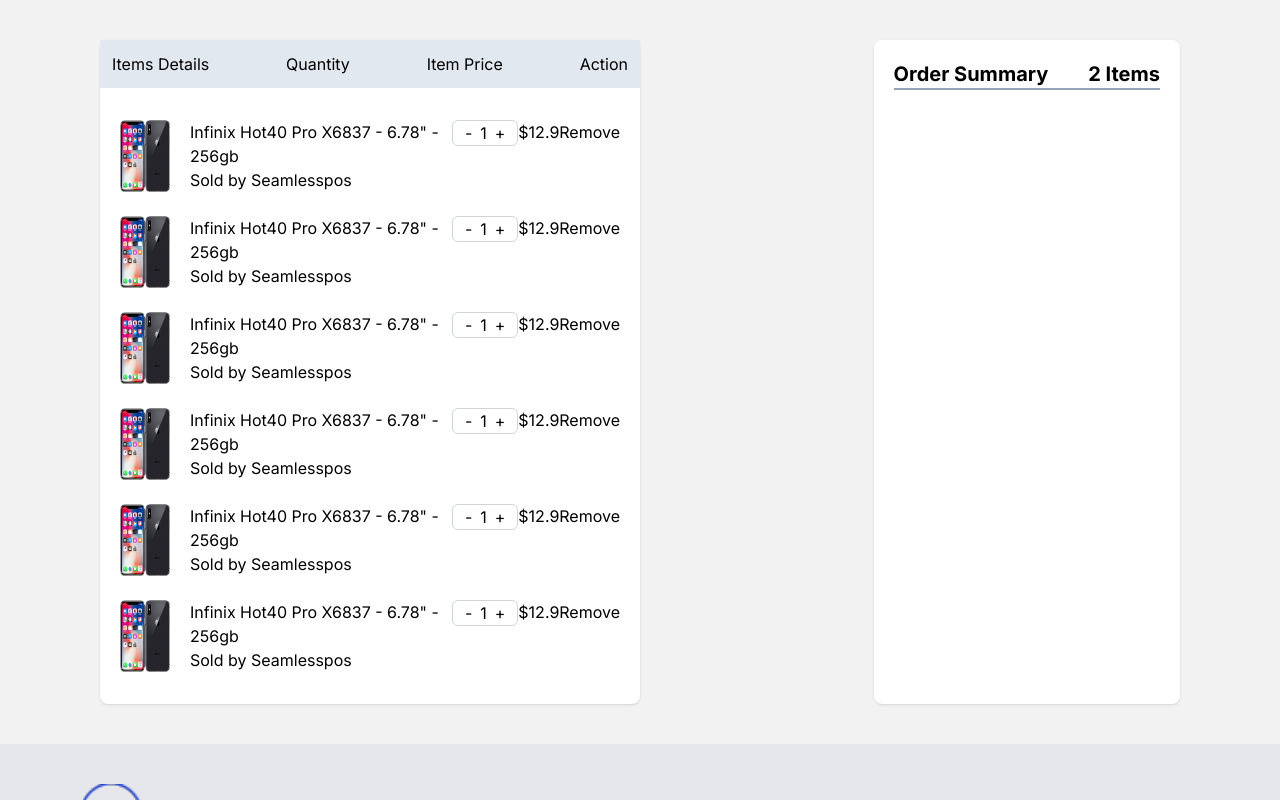
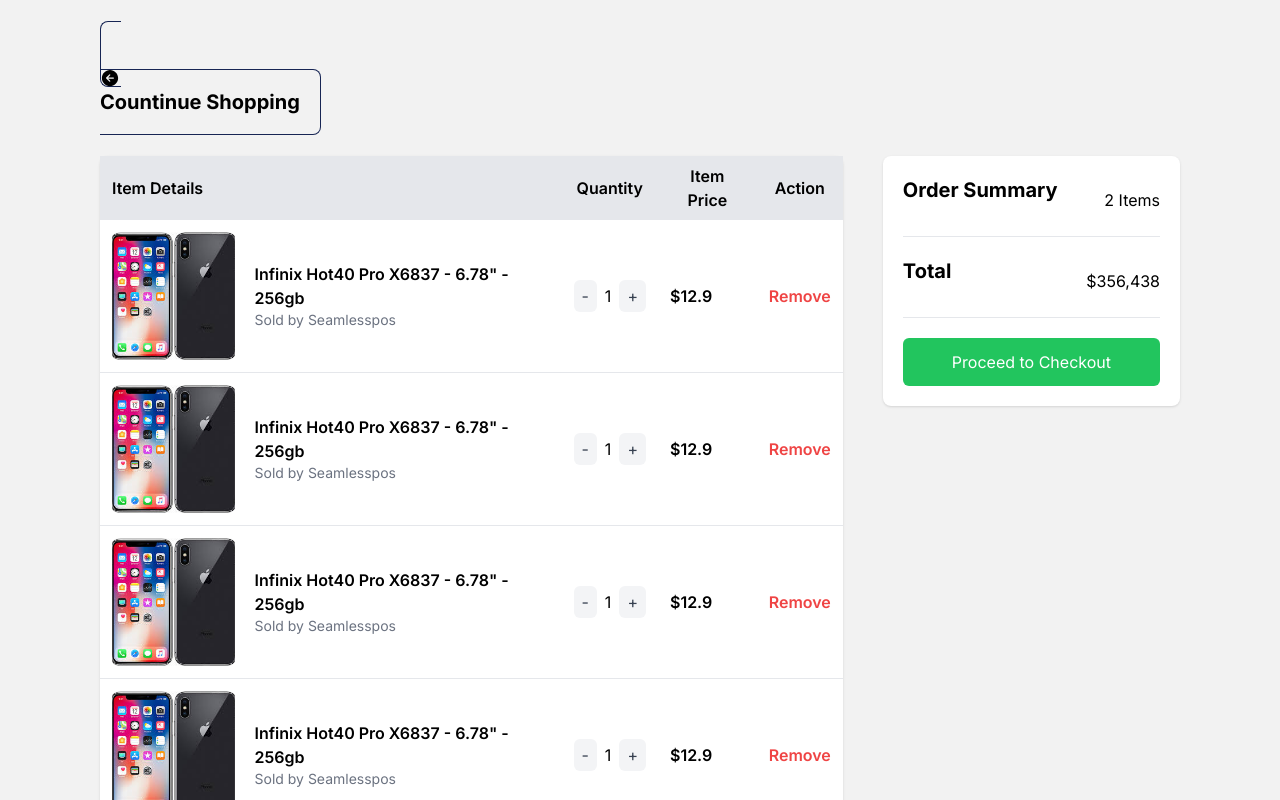
Before and after one commit to oluwaseyi9325/seamlesspos, a Next.js app: page /cart in a window 1280 px wide. Shown: the top 800 px of the page. Built offline with nearby package versions, Linux system fonts and the light colour scheme.

Commit message:
adjust the list of cart box to table

```diff
--- a/src/app/(routes)/cart/page.tsx
+++ b/src/app/(routes)/cart/page.tsx
@@ -87,61 +87,137 @@
 
 
 
-import Image from 'next/image'
-import React from 'react'
+// import Image from 'next/image'
+// import React from 'react'
 
-function page() {
+// function page() {
+//     return (
+//         <div className='px-3 md:px-[100px]'>
+//             <section className='md:flex justify-between gap-10 my-10'>
+//                 <div className='bg-white md:w-1/2 w-full rounded-lg shadow '>
+//                     <div className='bg-slate-200 p-2 flex justify-between p-3'>
+//                         <span>Items Details</span>
+//                         <span>Quantity</span>
+//                         <span>Item Price</span>
+//                         <span>Action</span>
+//                     </div>
+//                     <div className='p-5'>
+//                         {
+//                             [1, 2, 3, 4, 6, 7].map((val, i) => {
+//                                 return (
+//                                     <div className='flex justify-between py-3'>
+//                                         <div className='flex justify-between gap-5'>
+//                                             <Image width={50} src={require("../../assets/download (1).jpeg")} alt='' />
+//                                             <div>
+//                                                 <span>Infinix Hot40 Pro X6837 - 6.78" - 256gb</span>
+//                                                 <span className='block'>Sold by Seamlesspos</span>
+//                                             </div>
+//                                         </div>
+//                                         <div>
+//                                             <div className="border border-gray-300 rounded-md flex items-center px-3">
+//                                                 <button className="focus:outline-none">-</button>
+//                                                 <span className="mx-2">1</span>
+//                                                 <button className="focus:outline-none">+</button>
+//                                             </div>
+//                                         </div>
+//                                         <div>
+//                                             $12.9
+//                                         </div>
+//                                         <div>
+//                                             Remove
+//                                         </div>
+//                                     </div>
+//                                 )
+//                             })
+//                         }
+//                     </div>
+//                 </div>
+//                 <div className='bg-white p-5 rounded-lg shadow'>
+//                     <h3 className='flex gap-10 justify-around font-bold text-xl'>
+//                         <span>Order Summary</span>
+//                         <span>2 Items</span>
+//                     </h3>
+//                     <div className='border border-slate-400'></div>
+//                 </div>
+//             </section>
+//         </div>
+//     )
+// }
+
+// export default page
+
+import Image from 'next/image';
+import Link from 'next/link';
+import React from 'react';
+import { IoArrowBackCircle } from "react-icons/io5";
+function CartPage() {
     return (
-        <div className='px-3 md:px-[100px]'>
+        <div className='container mx-auto px-3 md:px-[100px] my-10'>
+            <div >
+                <Link href="/" className='border border-blue-950 p-5 rounded-lg font-bold text-xl'><IoArrowBackCircle /> Countinue Shopping</Link>
+            </div>
             <section className='md:flex justify-between gap-10 my-10'>
-                <div className='bg-white md:w-1/2 w-full rounded-lg shadow '>
-                    <div className='bg-slate-200 p-2 flex justify-between p-3'>
-                        <span>Items Details</span>
-                        <span>Quantity</span>
-                        <span>Item Price</span>
-                        <span>Action</span>
-                    </div>
-                    <div className='p-5'>
-                        {
-                            [1, 2, 3, 4, 6, 7].map((val, i) => {
-                                return (
-                                    <div className='flex justify-between py-3'>
-                                        <div className='flex justify-between gap-5'>
-                                            <Image width={50} src={require("../../assets/download (1).jpeg")} alt='' />
+                <div className='bg-white md:w-5/5 w-full rounded-lg shadow'>
+                    <table className='w-full'>
+                        <thead className='bg-gray-200'>
+                            <tr>
+                                <th className='py-2 px-3 font-semibold text-start'>Item Details</th>
+                                <th className='py-2 px-3 font-semibold'>Quantity</th>
+                                <th className='py-2 px-3 font-semibold'>Item Price</th>
+                                <th className='py-2 px-3 font-semibold'>Action</th>
+                            </tr>
+                        </thead>
+                        <tbody>
+                            {[1, 2, 3, 4, 6, 7].map((val, i) => (
+                                <tr key={i} className='border-b border-gray-200'>
+                                    <td className='py-3 px-3'>
+                                        <div className='flex items-center gap-5'>
+                                            <div className='relative w-24 h-24 md:w-32 md:h-32'>
+                                                <Image src={require("../../assets/download (1).jpeg")} alt='' layout="fill" objectFit="cover" className='rounded-md' />
+                                            </div>
                                             <div>
-                                                <span>Infinix Hot40 Pro X6837 - 6.78" - 256gb</span>
-                                                <span className='block'>Sold by Seamlesspos</span>
+                                                <p className='font-semibold'>Infinix Hot40 Pro X6837 - 6.78" - 256gb</p>
+                                                <p className='text-gray-500 text-sm'>Sold by Seamlesspos</p>
                                             </div>
                                         </div>
-                                        <div>
-                                            <div className="border border-gray-300 rounded-md flex items-center px-3">
-                                                <button className="focus:outline-none">-</button>
-                                                <span className="mx-2">1</span>
-                                                <button className="focus:outline-none">+</button>
-                                            </div>
+                                    </td>
+                                    <td className='py-3 px-3'>
+                                        <div className='flex items-center'>
+                                            <button className='focus:outline-none bg-gray-100 text-gray-700 px-2 py-1 rounded-md'>-</button>
+                                            <span className='mx-2'>1</span>
+                                            <button className='focus:outline-none bg-gray-100 text-gray-700 px-2 py-1 rounded-md'>+</button>
                                         </div>
-                                        <div>
-                                            $12.9
-                                        </div>
-                                        <div>
-                                            Remove
-                                        </div>
-                                    </div>
-                                )
-                            })
-                        }
+                                    </td>
+                                    <td className='py-3 px-3 font-semibold'>$12.9</td>
+                                    <td className='py-3 px-3'>
+                                        <button className='text-red-500 font-semibold hover:text-red-600 focus:outline-none'>Remove</button>
+                                    </td>
+                                </tr>
+                            ))}
+                        </tbody>
+                    </table>
+                </div>
+                <div className=' md:w-2/5'>
+                    <div className='bg-white p-5 rounded-lg shadow'>
+
+                        <div className='flex justify-between items-center mb-3'>
+                            <h3 className='font-bold text-xl mb-5'>Order Summary</h3>
+                            <span>2 Items</span>
+                        </div>
+
+
+                        <div className='border-b border-gray-200 mb-5'></div>
+                        <div className='flex justify-between items-center mb-3'>
+                            <span className='font-bold text-xl mb-5'>Total</span>
+                            <span>$356,438</span>
+                        </div>
+                        <div className='border-b border-gray-200 mb-5'></div>
+                        <button className='bg-green-500 text-white px-6 py-3 rounded-md hover:bg-green-600 focus:outline-none w-full'>Proceed to Checkout</button>
                     </div>
-                </div>
-                <div className='bg-white p-5 rounded-lg shadow'>
-                    <h3 className='flex gap-10 justify-around font-bold text-xl'>
-                        <span>Order Summary</span>
-                        <span>2 Items</span>
-                    </h3>
-                    <div className='border border-slate-400'></div>
                 </div>
             </section>
         </div>
-    )
+    );
 }
 
-export default page
+export default CartPage;
```
